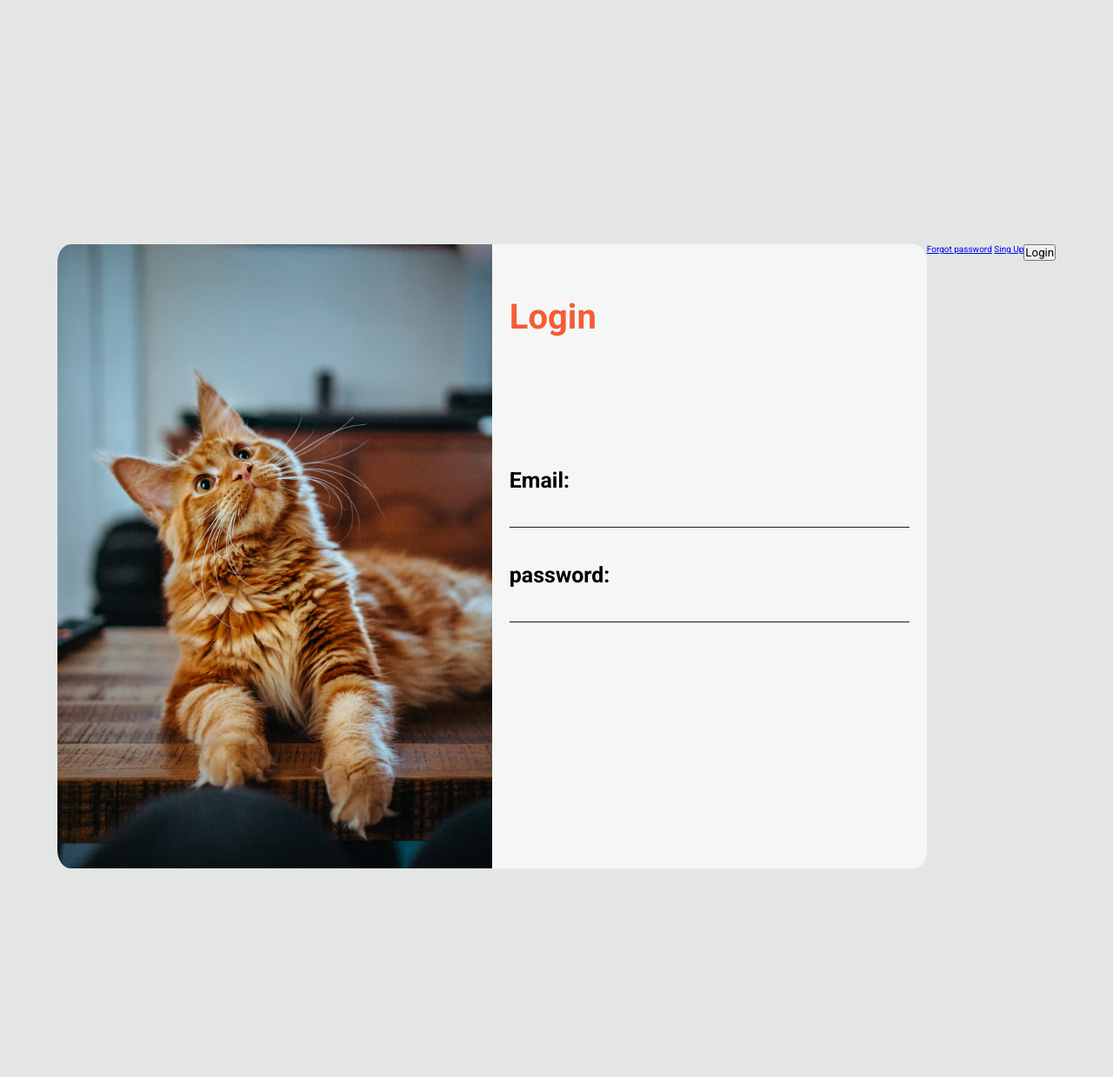
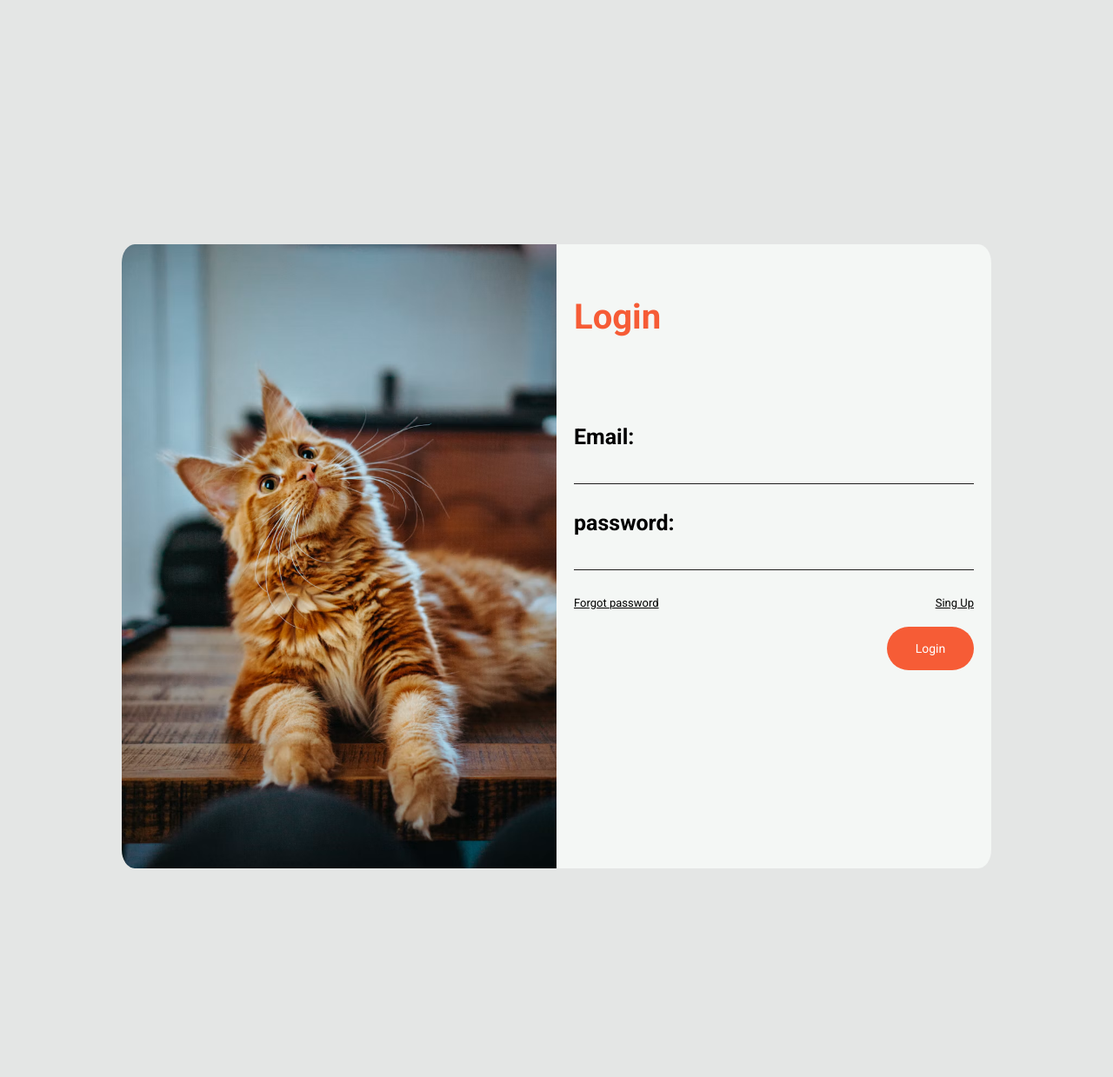
Before and after one commit to Biel-Amorim/Python-CRUD, a Flask app: template templates/login.html in a window 1280 px wide. Shown: the top 1239 px of the page at 87% size. Run offline with Flask 3, Linux system fonts and the light colour scheme; the template is opened without the code that fills it, so the values that code supplies are empty.

Commit message:
modify(html_login and css)

```diff
--- a/templates/login.html
+++ b/templates/login.html
@@ -1,11 +1,13 @@
 <!DOCTYPE html>
 <html lang="pt-BR">
+
 <head>
     <meta charset="UTF-8">
     <meta name="viewport" content="width=device-width, initial-scale=1.0">
     <link rel="stylesheet" href="style_login.css">
     <title>Seja bem-vindo</title>
 </head>
+
 <body>
     <div class="container">
         <div class="image">
@@ -17,14 +19,16 @@
             <input type="email" name="email" id="email">
             <label for="password">password:</label>
             <input type="password" name="password" id="password">
+            <div class="links">
+                <a href="#">Forgot password</a>
+                <a href="#">Sing Up</a>
+            </div>
+            <div class="button_div">
+                <button class="enter">Login</button>
+            </div>
         </div>
-        <div class="lin">
-            <a href="#">Forgot password</a>
-            <a href="#">Sing Up</a>
-        </div>
-        <div id="button_enter">
-        <button class="enter">Login</button>
-        </div>
+
     </div>
 </body>
+
 </html>
--- a/templates/style_login.css
+++ b/templates/style_login.css
@@ -53,8 +53,9 @@ html {
     font-size: 4rem;
     align-self: flex-start;
     margin-top: 4rem;
-    margin-bottom: 15rem;
+    margin-bottom: 10rem;
     color: #f65c36;
+
 }
 .login label {
     font-size: 2.5rem;
@@ -65,10 +66,59 @@ html {
 
 .login input {
     font-size: 2rem;
-    margin-bottom: 4rem;
+    margin-bottom: 3rem;
     height: 4rem;
     border: none;
     border-bottom: 1px solid rgb(29, 28, 28);
     background-color: transparent;
     outline: none;
+    transition: all 300ms ease;
 }
+
+.login input:hover {
+    border-bottom: 1px solid #f65c36;
+}
+
+.links {
+    display: flex;
+    justify-content: space-between;
+}
+
+.links a{
+    font-size: 1.3rem;
+    color: black;
+    margin-bottom: 2rem;
+    transition: all 300ms ease;
+}
+
+.links a:hover{
+    color: #f65c36;
+}
+
+
+
+.button_div{
+    display: flex;
+    justify-content: flex-end;
+}
+
+.button_div button{
+    margin-bottom: 4rem;
+    width: 10rem;
+    height: 5rem;
+    border: none;
+    color: white;
+    cursor: pointer;
+    font-size: 1.4rem;
+    border-radius: 10rem;
+}
+
+.enter {
+    background-color: #f65c36;
+    transition: all 300ms ease-in-out;
+    justify-content: right;
+}
+
+.enter:hover{
+    background-color: #f77757;
+}
```
